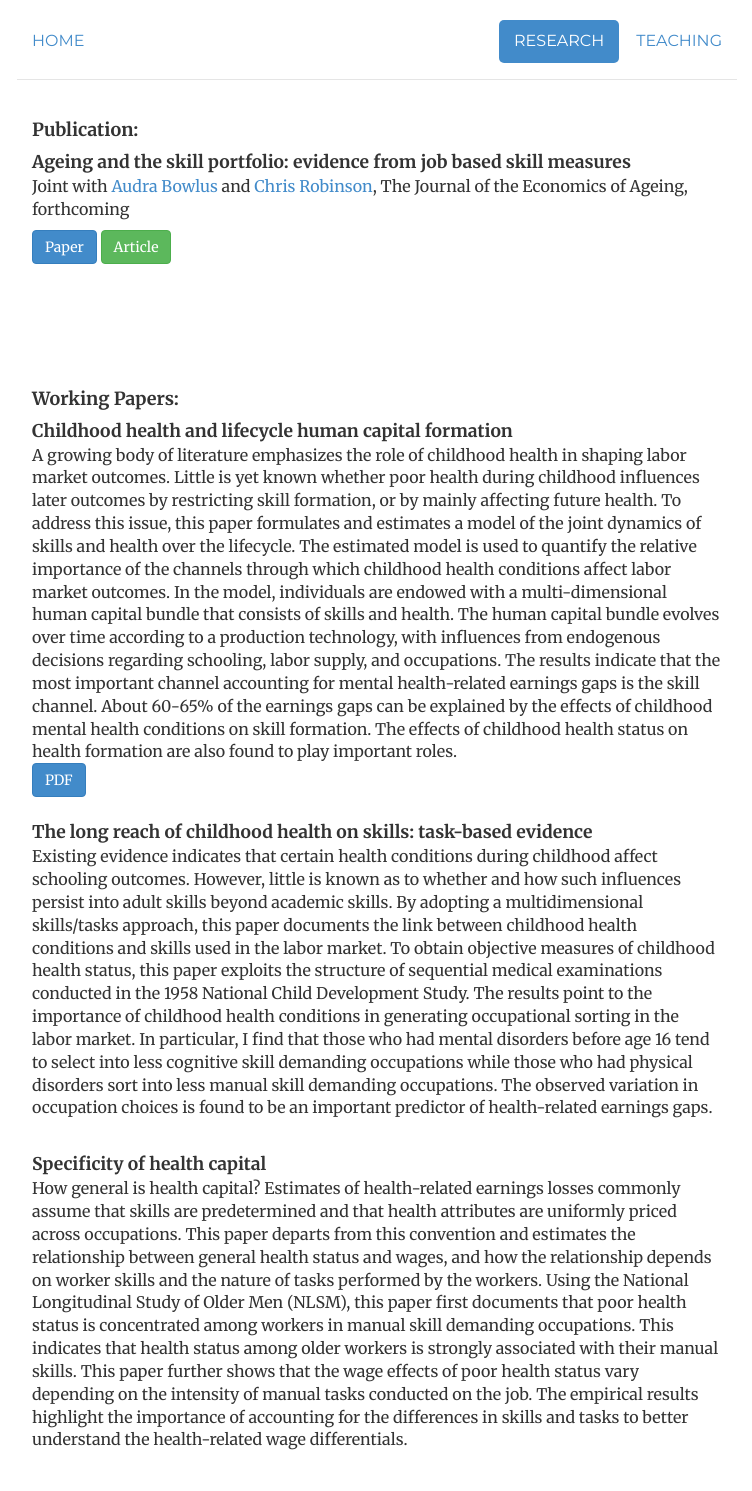
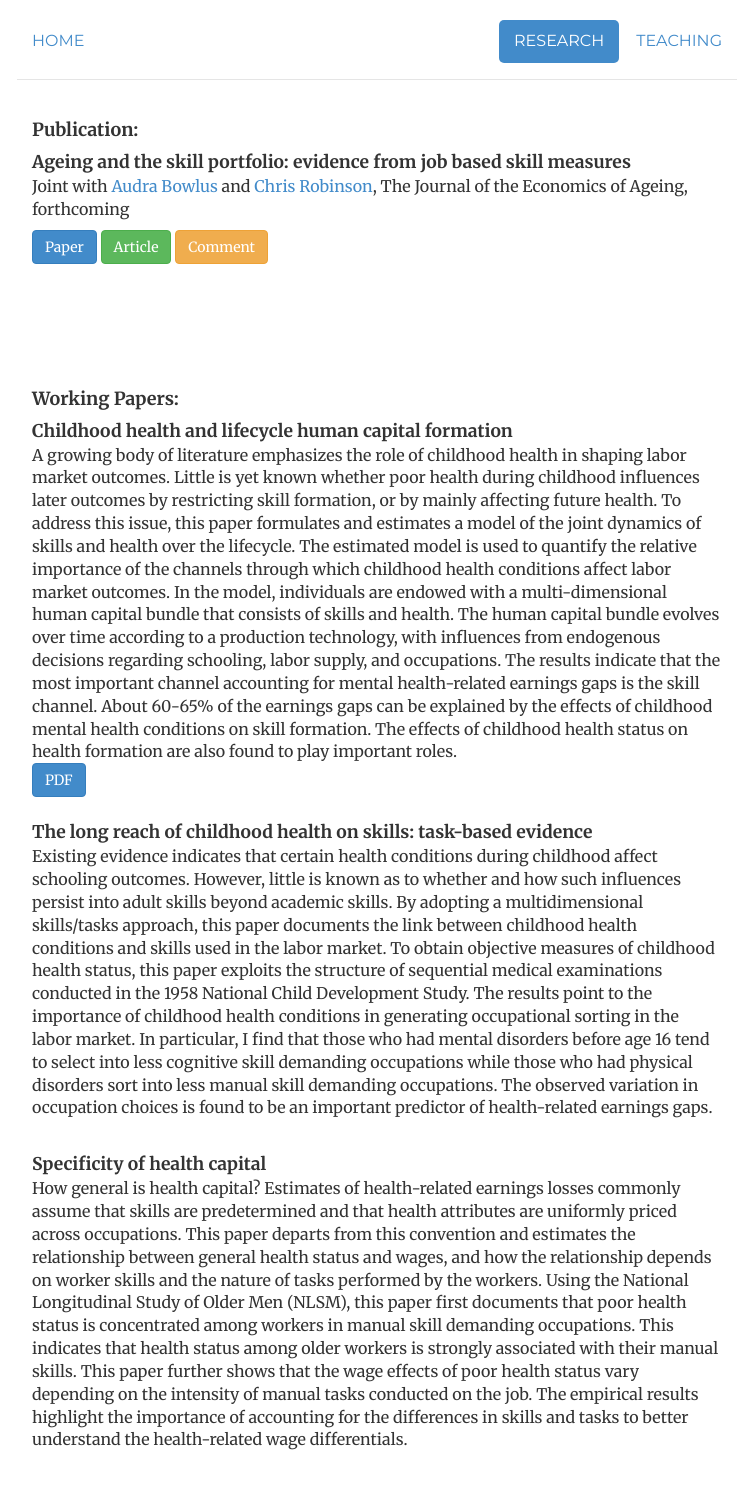
Before and after one commit to morihiroaki/morihiroaki.github.io, a Jekyll site: the page built from research.html, in a window 1280 px wide. Shown: the whole page, without its empty margins (263-1015 px from the left). Built offline with Jekyll 4.4.1, drawn with Linux system fonts in a browser that asks for light colours.

Commit message:
Update research.html

```diff
--- a/research.html
+++ b/research.html
@@ -13,7 +13,7 @@ description:
 </div>
 <a target="_blank" href="/files/Bowlus_Mori_Robinson_2016_wp.pdf" class="btn btn-primary" title="BMR16">Paper</a>
 <a class="btn btn-success" href="http://www.sciencedirect.com/science/article/pii/S2212828X16000049" target="_blank">Article</a>
-
+<a class="btn btn-warning" href="http://www.sciencedirect.com/science/article/pii/S2212828X16300135" target="_blank">Comment</a>
 <br/><br/><br/><br/><br/><br/>
 
 
```
